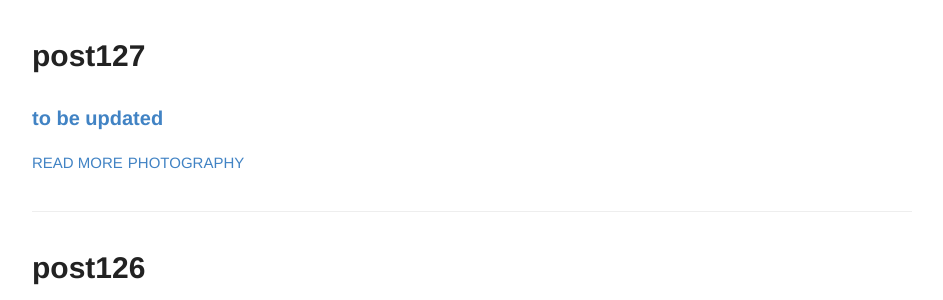
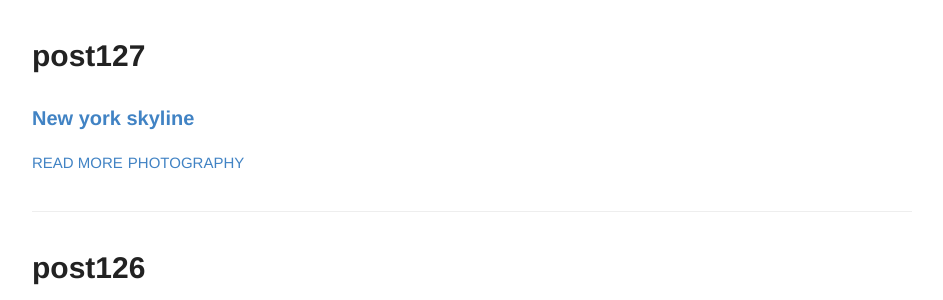
Before and after one commit to rsk/rsk.github.io, a Jekyll site: the page built from index.html, in a window 1280 px wide and 900 px high, scrolled down 688 px. Shown: the part 153-453 px from the top of the window, without its empty margins (168-1111 px from the left). Built offline with Jekyll 4.4.1, drawn with Linux system fonts in a browser that asks for light colours.

Commit message:
Update 2020-6-06-post127.md

```diff
--- a/_posts/2020-6-06-post127.md
+++ b/_posts/2020-6-06-post127.md
@@ -2,7 +2,7 @@
 layout: post
 title: post127
 number: 127
-excerpt: to be updated
+excerpt: New york skyline
 tags:
   - photography
 
```
